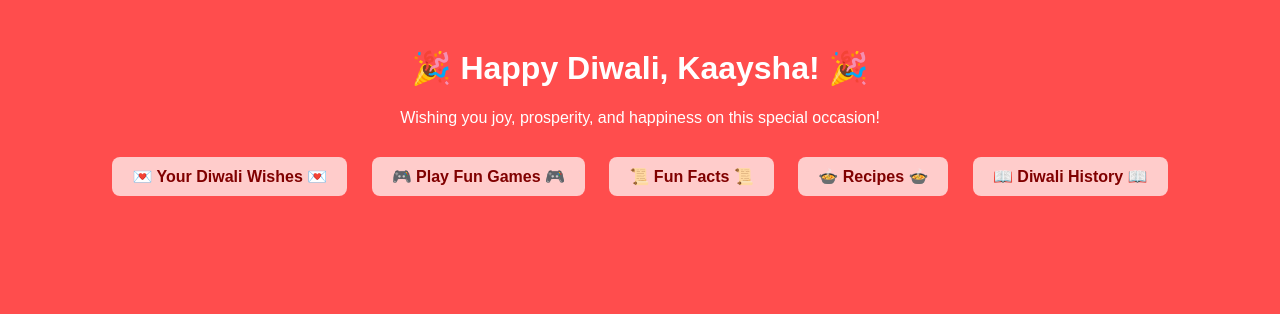
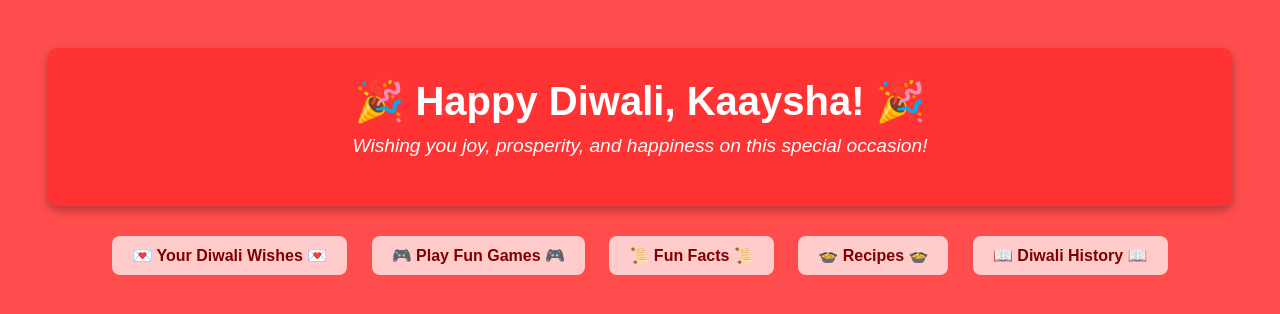
Before and after one commit to manavnagpal08/diwali-greeting, a plain HTML site: page index.html in a window 1280 px wide. Drawn offline with Linux system fonts and the light colour scheme.

Commit message:
Update style.css

```diff
--- a/style.css
+++ b/style.css
@@ -5,6 +5,28 @@ body {
     text-align: center;
     padding: 20px;
 }
+.diwali-header {
+    text-align: center;
+    background-color: #ff3333; /* Deep red color for a festive feel */
+    color: #fff;
+    padding: 30px;
+    border-radius: 10px;
+    margin: 20px;
+    box-shadow: 0px 4px 10px rgba(0, 0, 0, 0.3);
+}
+
+.diwali-header h1 {
+    font-size: 2.5em;
+    margin: 0;
+    font-family: 'Arial', sans-serif;
+}
+
+.diwali-header p {
+    font-size: 1.2em;
+    font-style: italic;
+    margin-top: 10px;
+}
+
 .container {
     background: #800000;
     border-radius: 10px;
```
